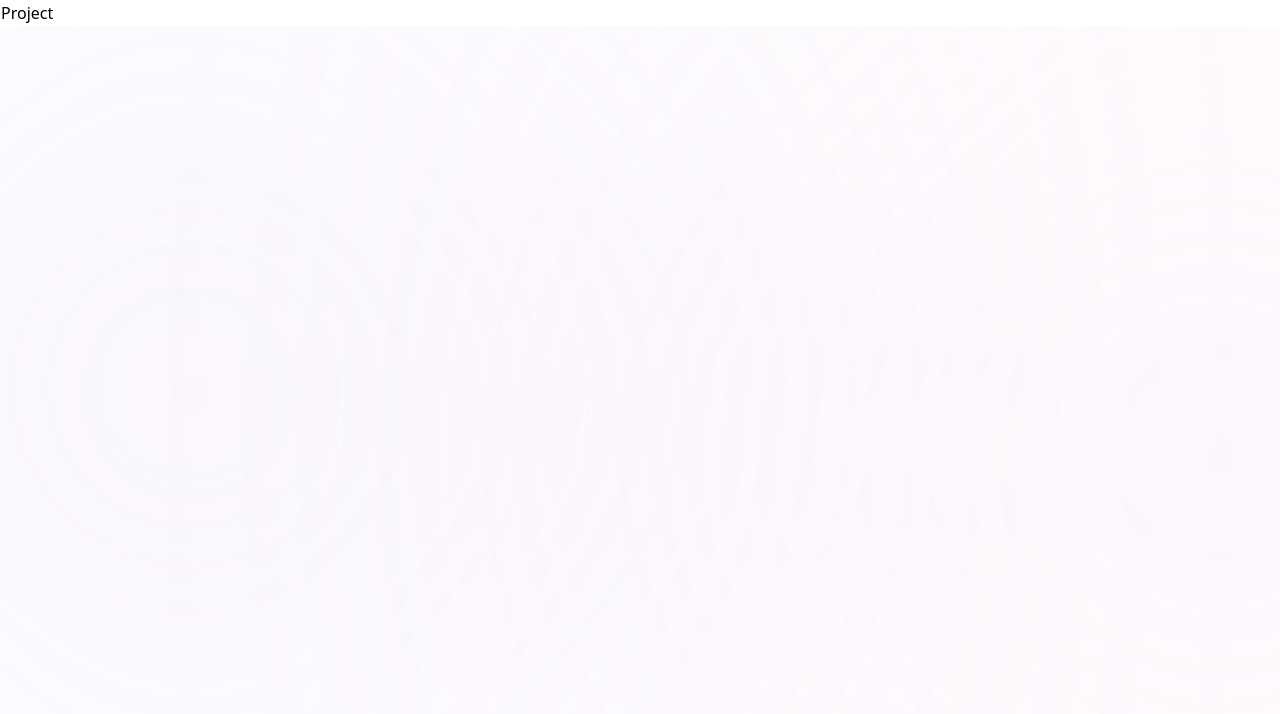
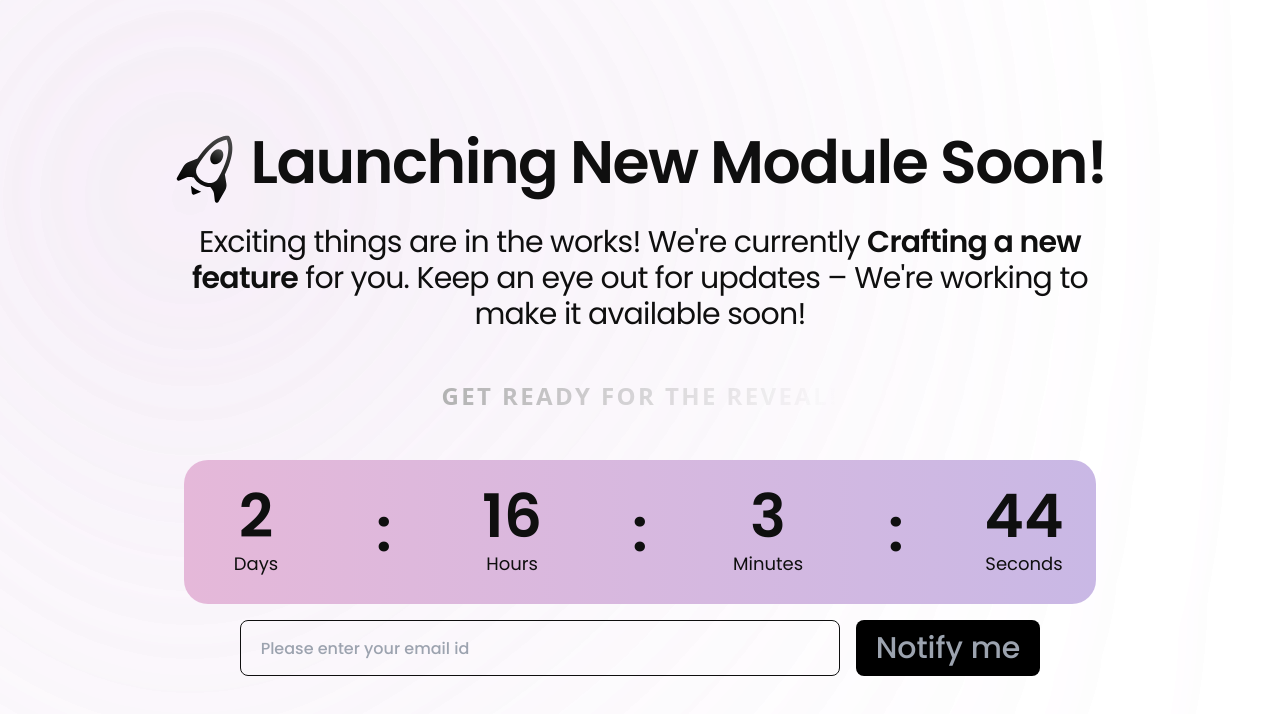
Before and after one commit to pablo-chocobar/freshly-brewed, a React (Vite) app: page / in a window 1280 px wide. Before the commit this address led to /Project. Shown: the top 714 px of the page. Built offline with nearby package versions, Linux system fonts and the light colour scheme.

Commit message:
fixed timer

```diff
--- a/src/assets/dump.jsx
+++ b/src/assets/dump.jsx
@@ -107,9 +107,17 @@
             </div>
         </div>
     );
+
+    const storedCountDownTime = localStorage.getItem("countDownTime");
+    const storedTimerRunning = localStorage.getItem("isTimerRunning");
+    const storedTargetDate = localStorage.getItem("targetDate");
 };
 export default Timer;
-
+    // if (storedCountDownTime && storedTimerRunning && storedTargetDate) {
+    //   initialCountDownTime = JSON.parse(storedCountDownTime);
+    //   initialTimerRunning = storedTimerRunning === "true";
+    //   initialTargetDate = new Date(storedTargetDate);
+    // } else {
 
     //   useEffect(() => {
     //     const savedTime = sessionStorage.getItem('countDownTime');
--- a/src/components/TimerCard.jsx
+++ b/src/components/TimerCard.jsx
@@ -1,75 +1,168 @@
 import { useState, useEffect } from "react";
 
 function Timer(props) {
+    // const [countDownTime, setCountDownTime] = useState({
+    //     days: props.days,
+    //     hours: props.hours,
+    //     minutes: props.minutes,
+    //     seconds: props.seconds,
+    // });
+    // const bePersistent = false;
+    // const [isTimerRunning, setIsTimerRunning] = useState(false);
+    // useEffect(() => {
+    //     let initialCountDownTime, initialTimerRunning;
+
+    //     if (bePersistent) {
+    //         const storedCountDownTime = localStorage.getItem("countDownTime");
+    //         const storedTimerRunning = localStorage.getItem("isTimerRunning");
+
+    //         if (storedCountDownTime && storedTimerRunning) {
+    //             initialCountDownTime = JSON.parse(storedCountDownTime);
+    //             initialTimerRunning = storedTimerRunning === "true";
+    //         } else {
+    //             initialCountDownTime = {
+    //                 days: props.days,
+    //                 hours: props.hours,
+    //                 minutes: props.minutes,
+    //                 seconds: props.seconds,
+    //             };
+    //             initialTimerRunning = true;
+    //         }
+    //     }
+    //     else {
+    //         initialCountDownTime = {
+    //             days: props.days,
+    //             hours: props.hours,
+    //             minutes: props.minutes,
+    //             seconds: props.seconds,
+    //         };
+    //         initialTimerRunning = true;
+    //     }
+
+    //     setCountDownTime(initialCountDownTime);
+    //     setIsTimerRunning(initialTimerRunning);
+
+    //     const countdownTimer = () => {
+    //         let { days, hours, minutes, seconds } = countDownTime;
+
+    //         if (seconds === 0) {
+    //             if (minutes === 0) {
+    //                 if (hours === 0) {
+    //                     if (days === 0) {
+    //                         console.log(isTimerRunning, countDownTime)
+    //                         setIsTimerRunning(false);
+    //                         props.setHide(false);
+    //                         return;
+    //                     } else {
+    //                         days--;
+    //                         hours = 23;
+    //                         minutes = 59;
+    //                         seconds = 59;
+    //                     }
+    //                 } else {
+    //                     hours--;
+    //                     minutes = 59;
+    //                     seconds = 59;
+    //                 }
+    //             } else {
+    //                 minutes--;
+    //                 seconds = 59;
+    //             }
+    //         } else {
+    //             seconds--;
+    //             console.log(countDownTime);
+    //         }
+
+    //         setCountDownTime({ days, hours, minutes, seconds });
+    //     };
+
+    //     const interval = setInterval(countdownTimer, 1000);
+
+    //     return () => {
+    //         clearInterval(interval);
+
+    //         if (bePersistent){
+    //             localStorage.setItem("countDownTime", JSON.stringify(countDownTime));
+    //             localStorage.setItem("isTimerRunning", isTimerRunning.toString());
+    //         }
+    //     };
+    // }, [props.days , props.hours, props.minutes, props.seconds]);
     const [countDownTime, setCountDownTime] = useState({
-        days: 0,
-        hours: 0,
-        minutes: 0,
-        seconds: 0,
+        days: props.days,
+        hours: props.hours,
+        minutes: props.minutes,
+        seconds: props.seconds,
     });
     const [isTimerRunning, setIsTimerRunning] = useState(false);
 
     useEffect(() => {
-        const storedCountDownTime = localStorage.getItem("countDownTime");
-        const storedTimerRunning = localStorage.getItem("isTimerRunning");
 
-        if (storedCountDownTime && storedTimerRunning) {
-            setCountDownTime(JSON.parse(storedCountDownTime));
-            setIsTimerRunning(storedTimerRunning === "true");
-        } else {
-            setCountDownTime({
-                days: props.days,
-                hours: props.hours,
-                minutes: props.minutes,
-                seconds: props.seconds,
-            });
-            setIsTimerRunning(true);
-        }
+        let initialCountDownTime, initialTimerRunning, initialTargetDate;
+        console.log("boo")
+        initialTargetDate = new Date(props.targetDate);
+        const timeDiff = initialTargetDate.getTime() - new Date().getTime();
+        initialCountDownTime = getCountDownTimeFromTimeDiff(timeDiff);
+        initialTimerRunning = true;
 
+        setCountDownTime(initialCountDownTime);
+        setIsTimerRunning(initialTimerRunning);
+
+        console.log(initialTimerRunning, initialCountDownTime)
+
+        const intervalId = initialTimerRunning ? startTimer(initialTargetDate) : null;
+        return () => {
+            clearInterval(intervalId);
+            // localStorage.setItem("countDownTime", JSON.stringify(countDownTime));
+            // localStorage.setItem("isTimerRunning", isTimerRunning.toString());
+            // localStorage.setItem("targetDate", initialTargetDate.toString());
+        };
+    }, [props.targetDate]);
+
+    const startTimer = (targetDate) => {
+        console.log("timer runnin")
         const countdownTimer = () => {
-            let { days, hours, minutes, seconds } = countDownTime;
+            const timeDiff = targetDate.getTime() - new Date().getTime();
+            const { days, hours, minutes, seconds } = getCountDownTimeFromTimeDiff(timeDiff);
 
-            if (seconds === 0) {
-                if (minutes === 0) {
-                    if (hours === 0) {
-                        if (days === 0) {
-                            setIsTimerRunning(false);
-                            props.setHide(false);
-                            return;
-                        } else {
-                            days--;
-                            hours = 23;
-                            minutes = 59;
-                            seconds = 59;
-                        }
-                    } else {
-                        hours--;
-                        minutes = 59;
-                        seconds = 59;
-                    }
-                } else {
-                    minutes--;
-                    seconds = 59;
-                }
-            } else {
-                seconds--;
+            if (timeDiff <= 0) {
+                setIsTimerRunning(false);
+                props.setHide(false);
+                return;
             }
 
             setCountDownTime({ days, hours, minutes, seconds });
         };
 
         const interval = setInterval(countdownTimer, 1000);
+        return interval;
+    };
 
-        return () => {
-            clearInterval(interval);
-            localStorage.setItem("countDownTime", JSON.stringify(countDownTime));
-            localStorage.setItem("isTimerRunning", isTimerRunning.toString());
-        };
-    }, [props.hours, props.minutes, props.seconds]);
-
+    const getCountDownTimeFromTimeDiff = (timeDiff) => {
+        const days = Math.floor(timeDiff / (1000 * 60 * 60 * 24));
+        const hours = Math.floor((timeDiff % (1000 * 60 * 60 * 24)) / (1000 * 60 * 60));
+        const minutes = Math.floor((timeDiff % (1000 * 60 * 60)) / (1000 * 60));
+        const seconds = Math.floor((timeDiff % (1000 * 60)) / 1000);
+        return { days, hours, minutes, seconds };
+    };
 
     return (
         <div className="flex flex-row justify-evenly bg-gradient-to-r from-gradient1 to-gradient2 h-36 min-w-min max-w-max rounded-3xl overflow-clip px-2 sm:pt-0 sm:px-2 sm:min-w-min">
+            {countDownTime?.days > 0 && <div className="flex flex-col justify-center sm:w-32 w-16">
+                <div className="h-16 text-center sm:text-6xl text-4xl font-poppins text-content1 font-semibold">
+                    {countDownTime?.days}
+                </div>
+                <div className="flex justify-center">
+                    <span className="text-sm sm:text-lg font-poppins text-center text-content1 font-normal">
+                        {countDownTime?.days == 1 ? "Day" : "Days"}
+                    </span>
+                </div>
+            </div>
+            }
+            {countDownTime?.days > 0 && <div className="flex flex-col justify-center sm:w-32 w-16">
+                <div className="h-16 text-center sm:text-6xl text-4xl font-poppins text-content1 font-semibold">
+                    :
+                </div>
+            </div>}
             {countDownTime?.hours > 0 && <div className="flex flex-col justify-center sm:w-32 w-16">
                 <div className="h-16 text-center sm:text-6xl text-4xl font-poppins text-content1 font-semibold">
                     {countDownTime?.hours}
@@ -109,10 +202,12 @@
                 <div className="flex justify-center text-sm sm:text-lg">
                     <span className=" font-poppins text-center text-content1 font-normal">
                         {countDownTime?.seconds == 1 ? "Second" : "Seconds"}
-
                     </span>
                 </div>
             </div>
+            {/* <button onClick={() => { localStorage.removeItem("countDownTime"); localStorage.removeItem("isTimerRunning") }}>
+                cl
+            </button> */}
         </div>
     );
 };
--- a/src/pages/Launch.jsx
+++ b/src/pages/Launch.jsx
@@ -7,12 +7,24 @@
 
 function Launch() {
     const [hide, setHide] = useState(true);
+    const targetDate = "2024-04-07T12:00:00Z" //in GMT (IST minus 5:30)
+
+  const getCountDownTimeFromTimeDiff = (timeDiff) => {
+    const days = Math.floor(timeDiff / (1000 * 60 * 60 * 24));
+    const hours = Math.floor((timeDiff % (1000 * 60 * 60 * 24)) / (1000 * 60 * 60));
+    const minutes = Math.floor((timeDiff % (1000 * 60 * 60)) / (1000 * 60));
+    const seconds = Math.floor((timeDiff % (1000 * 60)) / 1000);
+    return { days, hours, minutes, seconds };
+  };
+
+  const timeDiff = new Date(targetDate).getTime() - new Date().getTime();
+  const { days, hours, minutes, seconds } = getCountDownTimeFromTimeDiff(timeDiff);
   return (
     <div className='absolute inset-0 flex justify-center items-center z-20'>
     {hide ?
       <div className='flex flex-col items-center'>
         <Header text="Launching New Module Soon!" subtext1="Exciting things are in the works! We're currently " spantext="Crafting a new feature" subtext2=" for you. Keep an eye out for updates – We're working to make it available soon!" component={<VectorText text="get ready for the reveal!"></VectorText>} ></Header>
-        <Timer days = {0} hours={22} minutes={0} seconds={11} setHide={setHide}></Timer>
+        <Timer days = {days} hours={hours} minutes={minutes} seconds={seconds}  targetDate = {targetDate}  setHide={setHide}></Timer>
         <Form></Form>
       </div>
       :
```
